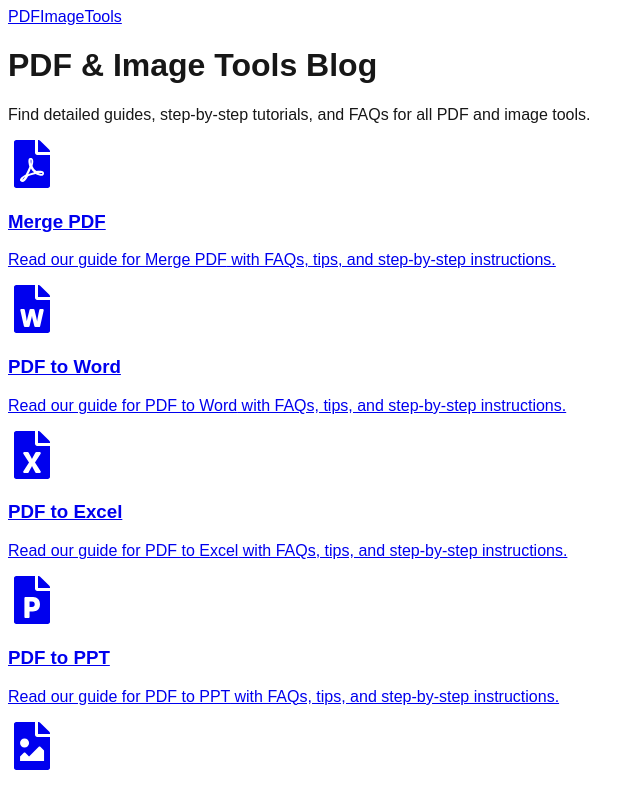
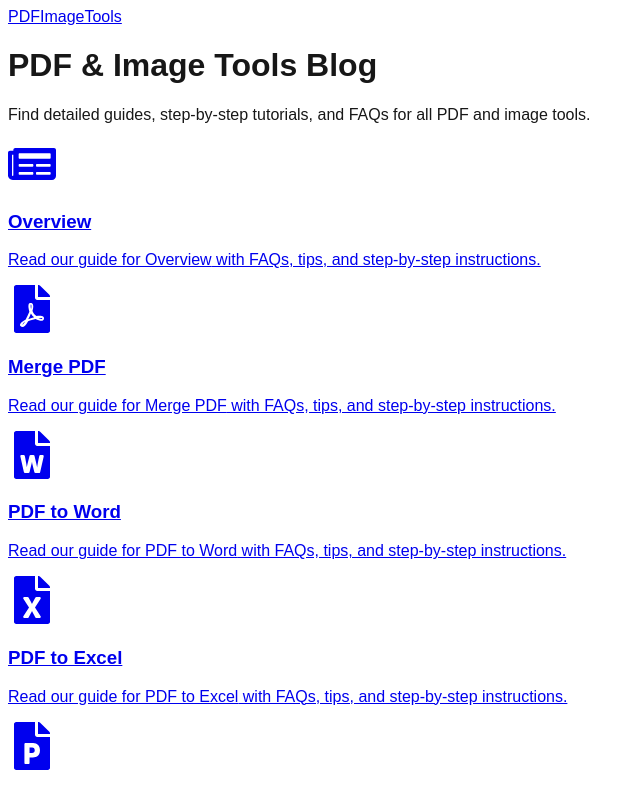
Before and after one commit to Leadmind-Developer/pdfimagetools-vercel, a Next.js app: page /blog in a window 1280 px wide. Shown: the top 794 px of the page, without its empty margins (0-641 px from the left). Built offline with nearby package versions, Linux system fonts and the light colour scheme; no server answers.

Commit message:
Update page.tsx

```diff
--- a/src/app/blog/page.tsx
+++ b/src/app/blog/page.tsx
@@ -11,6 +11,7 @@ import {
   FaMagic,
   FaUserEdit,
   FaExchangeAlt,
+  FaNewspaper, // for PDFImageTools blog
 } from "react-icons/fa";
 
 export const metadata = {
@@ -20,6 +21,7 @@ export const metadata = {
 };
 
 const tools = [
+  { name: "Overview", slug: "pdfimagetools", icon: FaNewspaper }, // added main blog page
   { name: "Merge PDF", slug: "mergepdf", icon: FaFilePdf },
   { name: "PDF to Word", slug: "pdf-to-word", icon: FaFileWord },
   { name: "PDF to Excel", slug: "pdf-to-excel", icon: FaFileExcel },
```
